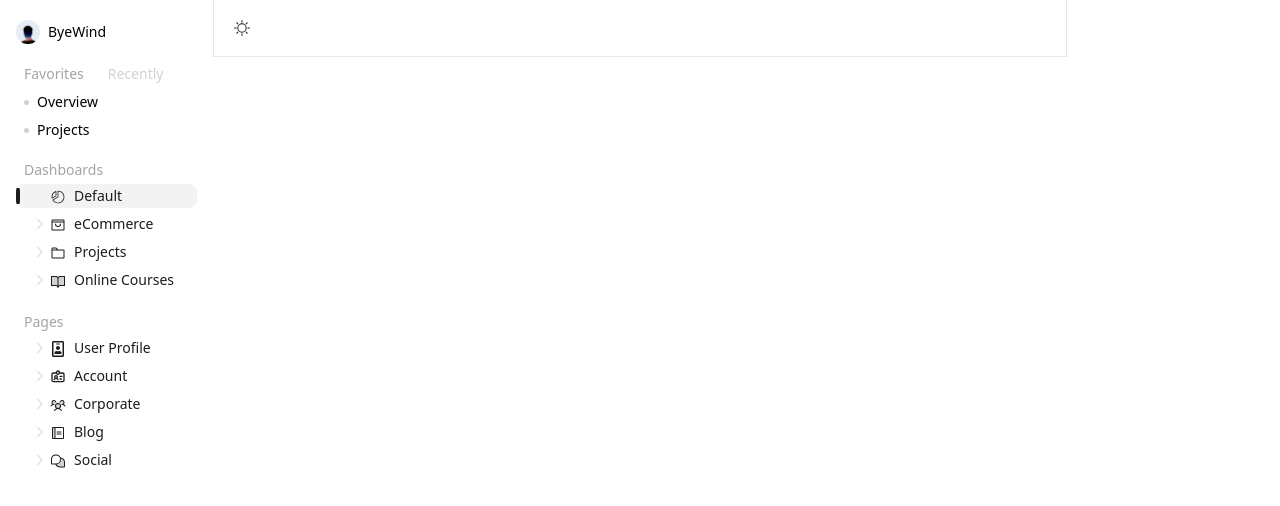
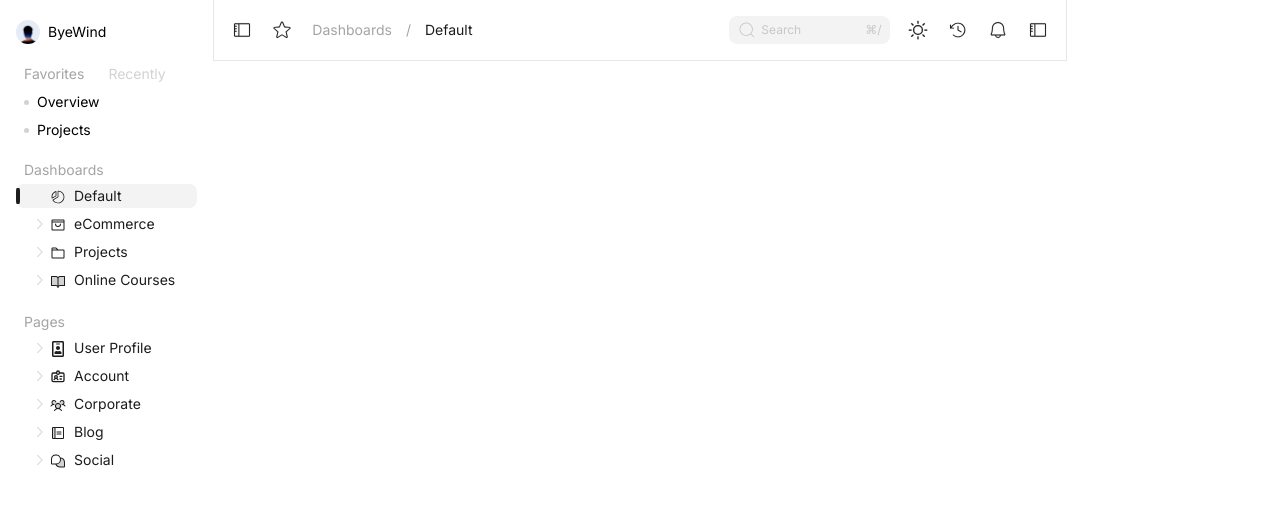
Before and after one commit to SudiptaChakraborty51/ByeWind, a React (Vite) app: page / in a window 1280 px wide. Shown: the top 506 px of the page. Built offline with nearby package versions, Linux system fonts and the light colour scheme.

Commit message:
feat: Header implemented

```diff
--- a/index.html
+++ b/index.html
@@ -1,10 +1,13 @@
-<!doctype html>
+<!DOCTYPE html>
 <html lang="en">
   <head>
     <meta charset="UTF-8" />
     <link rel="icon" type="image/svg+xml" href="/vite.svg" />
     <meta name="viewport" content="width=device-width, initial-scale=1.0" />
-    <link href="https://fonts.googleapis.com/css2?family=Inter:ital,opsz,wght@0,14..32,100..900;1,14..32,100..900&display=swap" rel="stylesheet">
+    <link
+      href="https://fonts.googleapis.com/css2?family=Inter&display=swap"
+      rel="stylesheet"
+    />
     <title>ByeWind-Dashboard</title>
   </head>
   <body>
--- a/src/App.jsx
+++ b/src/App.jsx
@@ -2,7 +2,7 @@ import { useState } from "react";
 import "./App.css";
 import { BrowserRouter, Routes, Route } from "react-router-dom";
 import LeftSideBar from "./components/LeftSideBar/LeftSideBar";
-import Header from "./components/Header";
+import Header from "./components/Header/Header";
 import { useSelector } from "react-redux";
 
 function App() {
--- a/src/components/Header.jsx
+++ /dev/null
@@ -1,33 +0,0 @@
-import React, { useEffect, useState } from "react";
-import { GoSun } from "react-icons/go";
-import { useDispatch, useSelector } from "react-redux";
-import { toggleTheme } from "../store/themeSlice";
-
-const Header = () => {
-  const theme = useSelector((state) => state.theme.theme);
-  const dispatch = useDispatch();
-
-  return (
-    <div
-      className={`flex items-center justify-between border-b-[1px] ${
-        theme ? "border-b-[#FFFFFF33]" : "border-b-[#1C1C1C1A]"
-      } p-4 z-10 sticky top-0 transition-transform duration-500`}
-    >
-      {theme ? (
-        <GoSun
-          onClick={() => dispatch(toggleTheme())}
-          size={24}
-          className="text-[#1C1C1C] dark:text-[#FFFFFF] p-1 rounded-md cursor-pointer hover:bg-[#1C1C1C0D] dark:hover:bg-[#FFFFFF1A] transition-transform hover:scale-125 duration-500 ease-in-out"
-        />
-      ) : (
-        <GoSun
-          onClick={() => dispatch(toggleTheme())}
-          size={24}
-          className="text-[#1C1C1C]  p-1 rounded-md cursor-pointer hover:bg-[#1C1C1C0D]  transition-transform hover:scale-125 duration-500 ease-in-out"
-        />
-      )}
-    </div>
-  );
-};
-
-export default Header;
--- /dev/null
+++ b/src/components/Header/DashboardRouter.jsx
@@ -0,0 +1,44 @@
+import React from "react";
+import { useSelector } from "react-redux";
+import { useNavigate } from "react-router-dom";
+
+const DashboardRouter = () => {
+  const navigate = useNavigate();
+  const theme = useSelector((state) => state.theme.theme);
+  const currentPath = window.location.pathname
+    ?.split("/")
+    .filter((path) => path !== "");
+
+  return (
+    <div className="md:flex items-center gap-3">
+      <p
+        onClick={() => navigate("/")}
+        className={`cursor-pointer rounded-md p-0.5 text-sm font-normal ${
+          theme
+            ? "text-[#FFFFFF66] hover:bg-[#FFFFFF1A]"
+            : "text-[#1C1C1C66] hover:bg-[#1C1C1C0D]"
+        }`}
+      >
+        Dashboards
+      </p>
+      <p
+        className={`text-sm  font-normal ${
+          theme ? "text-[#FFFFFF33]" : "text-[#1C1C1C66]"
+        }`}
+      >
+        /
+      </p>
+      <p
+        className={`text-sm rounded-md p-0.5 font-normal capitalize line-clamp-1 ${
+          theme
+            ? "text-[#FFFFFF] hover:bg-[#FFFFFF1A]"
+            : "text-[#1C1C1C] hover:bg-[#1C1C1C0D]"
+        }`}
+      >
+        {currentPath[0] || "Default"}
+      </p>
+    </div>
+  );
+};
+
+export default DashboardRouter;
--- /dev/null
+++ b/src/components/Header/Header.jsx
@@ -0,0 +1,131 @@
+import React, { useEffect, useState } from "react";
+import { GoSun } from "react-icons/go";
+import { useDispatch, useSelector } from "react-redux";
+import { toggleTheme } from "../../store/themeSlice";
+import {
+  PiSidebarLight,
+  PiStarLight,
+  PiSun,
+  PiClockCounterClockwiseLight,
+  PiBellLight,
+} from "react-icons/pi";
+import { CiSearch } from "react-icons/ci";
+import DashboardRouter from "./DashboardRouter";
+
+const Header = () => {
+  const theme = useSelector((state) => state.theme.theme);
+  const dispatch = useDispatch();
+  const [state, setState] = useState({
+    searchInput: "",
+  });
+
+  const handleSearchInput = (e) => {
+    setState((prev) => {
+      return {
+        ...prev,
+        searchInput: e.target.value,
+      };
+    });
+  };
+
+  return (
+    <div
+      className={`flex items-center justify-between border-b-[1px] ${
+        theme ? "border-b-[#FFFFFF33]" : "border-b-[#1C1C1C1A]"
+      } p-4 z-10 sticky top-0 transition-transform duration-500`}
+    >
+      <div className="flex items-center gap-2 md:gap-4">
+        <PiSidebarLight
+          size={24}
+          strokeWidth={1.5}
+          className={`text-primary p-0.5 rounded-md cursor-pointer transition-transform hover:scale-105 duration-500 ease-in-out ${
+            theme
+              ? "text-[#FFFFFF] hover:bg-[#FFFFFF1A]"
+              : "text-[#1C1C1C] hover:bg-[#1C1C1C0D]"
+          }`}
+        />
+        <PiStarLight
+          size={24}
+          strokeWidth={1.5}
+          className={`text-primary p-0.5 rounded-md cursor-pointer transition-transform hover:scale-105 duration-500 ease-in-out ${
+            theme
+              ? "text-[#FFFFFF] hover:bg-[#FFFFFF1A]"
+              : "text-[#1C1C1C] hover:bg-[#1C1C1C0D]"
+          }`}
+        />
+        <DashboardRouter />
+      </div>
+
+      <div className="md:flex items-center gap-2 md:gap-4">
+        <div
+          className={`flex items-center ${
+            theme ? "bg-[#FFFFFF1A]" : "bg-[#1C1C1C0D]"
+          } gap-1 px-2 py-1 rounded-lg`}
+        >
+          <CiSearch
+            size={20}
+            className={`${theme ? "text-[#FFFFFF33]" : "text-[#1C1C1C33]"}`}
+          />
+          <input
+            type="text"
+            value={state.searchInput}
+            placeholder="Search"
+            onChange={(e) => handleSearchInput(e)}
+            className={`border-none outline-none bg-transparent w-[100px] text-xs
+              ${
+                theme
+                  ? "text-[#FFFFFF33] placeholder:text-[#FFFFFF33]"
+                  : "text-[#1C1C1C33] placeholder:text-[#1C1C1C33]"
+              }`}
+          />
+          <p
+            className={`${
+              theme ? "text-[#FFFFFF33]" : "text-[#1C1C1C33]"
+            } border-none outline-none bg-transparent text-xs`}
+          >
+            ⌘/
+          </p>
+        </div>
+        <PiSun
+          onClick={() => dispatch(toggleTheme())}
+          size={24}
+          strokeWidth={1.5}
+          className={`p-0.5 rounded-md cursor-pointer transition-transform hover:scale-105 duration-500 ease-in-out ${
+            theme
+              ? "text-[#FFFFFF] hover:bg-[#FFFFFF1A]"
+              : "text-[#1C1C1C] hover:bg-[#1C1C1C0D]"
+          }`}
+        />
+        <PiClockCounterClockwiseLight
+          size={24}
+          strokeWidth={1.5}
+          className={`text-primary p-0.5 rounded-md cursor-pointer transition-transform hover:scale-105 duration-500 ease-in-out ${
+            theme
+              ? "text-[#FFFFFF] hover:bg-[#FFFFFF1A]"
+              : "text-[#1C1C1C] hover:bg-[#1C1C1C0D]"
+          }`}
+        />
+        <PiBellLight
+          size={24}
+          strokeWidth={1.5}
+          className={`text-primary p-0.5 rounded-md cursor-pointer transition-transform hover:scale-105 duration-500 ease-in-out ${
+            theme
+              ? "text-[#FFFFFF] hover:bg-[#FFFFFF1A]"
+              : "text-[#1C1C1C] hover:bg-[#1C1C1C0D]"
+          }`}
+        />
+        <PiSidebarLight
+          size={24}
+          strokeWidth={1.5}
+          className={`text-primary p-0.5 rounded-md cursor-pointer transition-transform hover:scale-105 duration-500 ease-in-out ${
+            theme
+              ? "text-[#FFFFFF] hover:bg-[#FFFFFF1A]"
+              : "text-[#1C1C1C] hover:bg-[#1C1C1C0D]"
+          }`}
+        />
+      </div>
+    </div>
+  );
+};
+
+export default Header;
--- a/src/index.css
+++ b/src/index.css
@@ -1,4 +1,8 @@
 @import "tailwindcss";
+
+body {
+  font-family: 'Inter', sans-serif;
+}
 
 .active-tab {
   position: relative;
```
